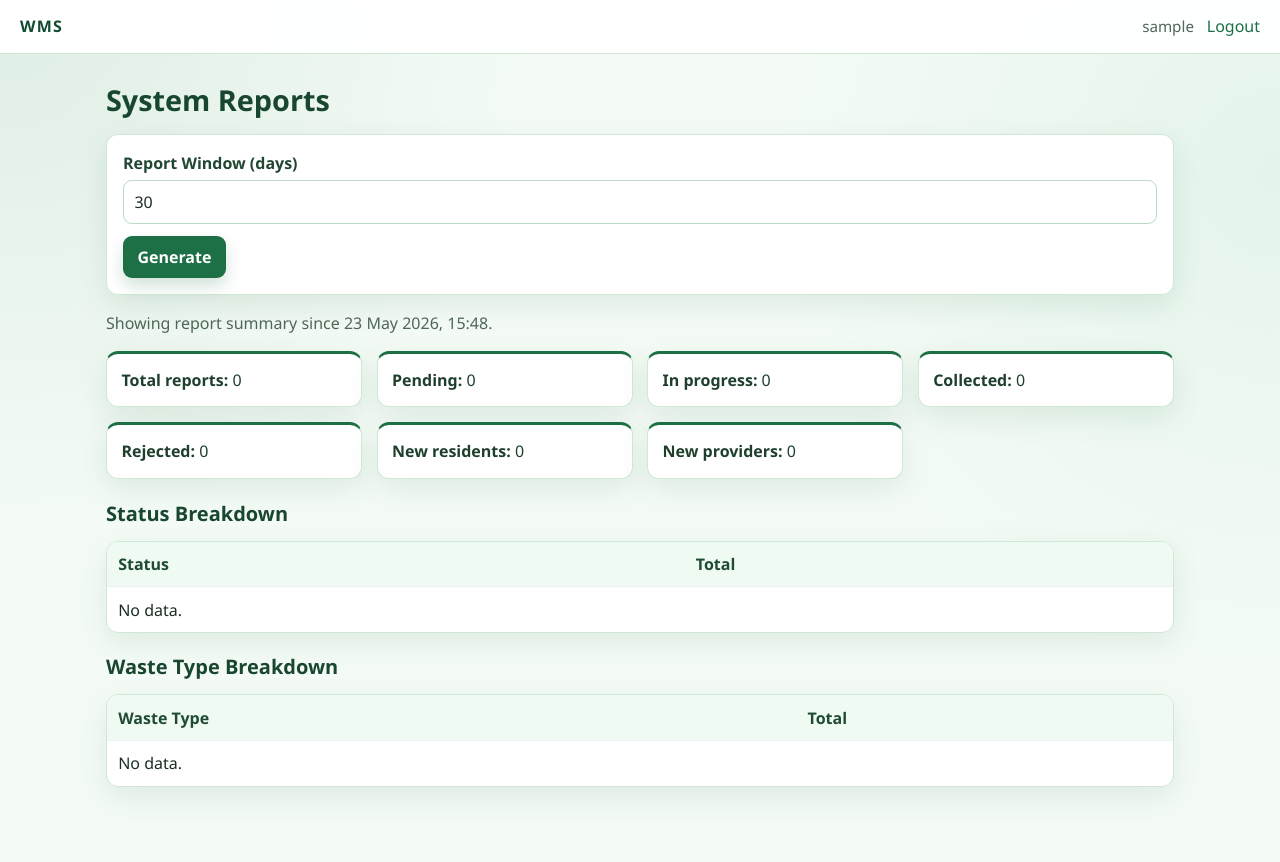
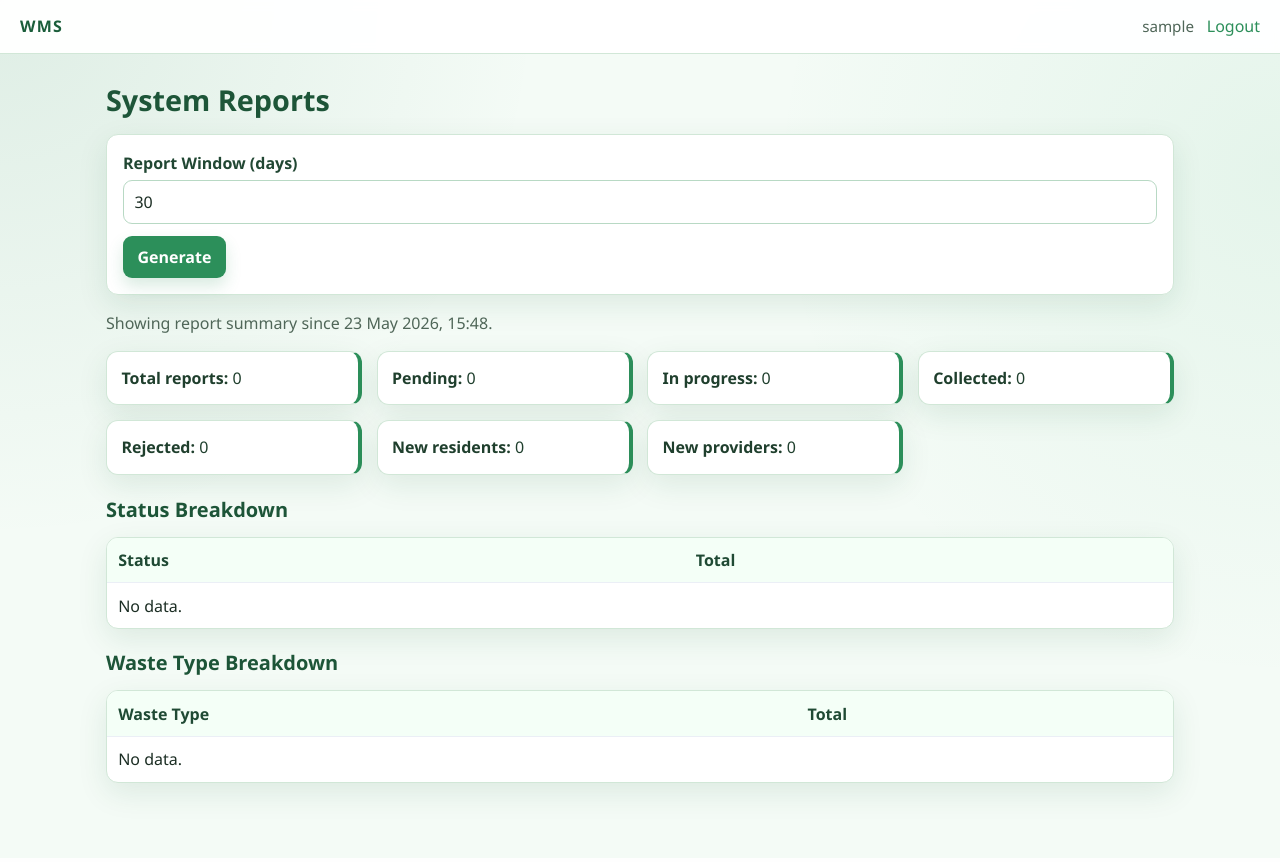
Before and after one commit to MLmihz/wms_project, a Django app: page /admin-panel/reports/ in a window 1280 px wide. After the commit the page ends 811 px from the top, so only its background shows below. Run offline with Django 5.2, Linux system fonts and the light colour scheme; a user stored in the database is signed in; tables that the repository leaves empty hold one stand-in row (values such as "Sample post").

Commit message:
Unify provider/admin theme with resident styling

```diff
--- a/core/templates/provider/dashboard.html
+++ b/core/templates/provider/dashboard.html
@@ -15,7 +15,7 @@
 	<p><strong>Guides created:</strong> {{ guides_count }}</p>
 </div>
 
-<ul>
+<ul class="dashboard-links">
 	<li><a href="{% url 'view_waste_reports' %}">View incoming waste reports</a></li>
 	<li><a href="{% url 'manage_schedules' %}">Create and update collection schedules</a></li>
 	<li><a href="{% url 'manage_recycling_guides' %}">Create recycling guides</a></li>
--- a/static/css/admin.css
+++ b/static/css/admin.css
@@ -1,27 +1,23 @@
 :root {
-    --primary: #1d6f46;
-    --primary-strong: #124a2f;
-    --accent: #2fa866;
+    --primary: #2c8f5a;
+    --primary-strong: #1a5d3a;
+    --accent: #48c67f;
 }
 
 h1,
 h2,
 h3 {
-    color: #18462f;
+    color: #1d5538;
+}
+
+.stats-grid p {
+    border-right: 4px solid var(--primary);
 }
 
 .dashboard-links li a {
-    border-left: 4px solid var(--primary);
-}
-
-.stats-grid p {
-    border-top: 3px solid var(--primary);
-}
-
-.data-table th {
-    background: #effaf2;
+    border-bottom: 3px solid var(--primary);
 }
 
 button {
-    box-shadow: 0 8px 16px rgba(29, 111, 70, 0.2);
+    box-shadow: 0 8px 16px rgba(44, 143, 90, 0.18);
 }
```
Also changed, not shown: static/css/provider.css (+8 -19 lines).
